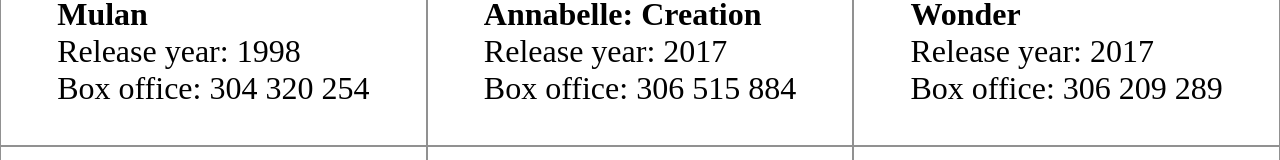
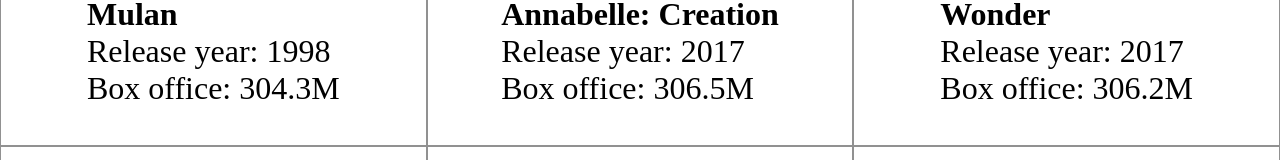
Before and after one commit to DmytroPred/Angular-project, an Angular app: page / in a window 1280 px wide. Shown: the part 445-605 px from the top of the page. Built offline with nearby package versions, Linux system fonts and the light colour scheme.

Commit message:
[#4] Cash formating, json Data implementing

```diff
--- a/src/app/app.component.html
+++ b/src/app/app.component.html
@@ -16,7 +16,7 @@
       <div>
         <span><br><strong>{{film.name}}</strong></span>
         <span><br>Release year: {{film.year}}</span>
-        <span><br>Box office: {{film.cash}}</span>
+        <span><br>Box office: {{film.cash | cashFormater}}</span>
       </div>
     </li>
   </ul>
--- a/src/app/app.component.ts
+++ b/src/app/app.component.ts
@@ -1,6 +1,14 @@
 import { Component } from '@angular/core';
-import { Film } from './film';
-import { FILMS } from './pack-films';
+// import { Film } from './film';
+// import { FILMS } from './pack-films';
+import filmsData from './films.json';
+
+interface Film {
+  name: string;
+  image: string;
+  year: number;
+  cash: string;
+}
 
 @Component({
   selector: 'app-root',
@@ -8,14 +16,17 @@
   styleUrls: ['./app.component.scss']
 })
 export class AppComponent {
-  films = FILMS;
+  title = 'files';
 
-  film: Film = {
-    name: '',
-    image:  '',
-    cash: '',
-    year: 0
-  }
+  // films = FILMS;
+
+  // film: Film = {
+  //   name: '',
+  //   image:  '',
+  //   cash: '',
+  //   year: 0
+  // }
+  films: Film[] = filmsData;
 
   otherTheme: boolean = false;
   otherView: boolean = false;
--- a/src/app/app.module.ts
+++ b/src/app/app.module.ts
@@ -4,12 +4,12 @@
 
 import { AppRoutingModule } from './app-routing.module';
 import { AppComponent } from './app.component';
-// import { CashFormaterPipe } from './cash-formater.pipe';
+import { CashFormaterPipe } from './cash-formater.pipe';
 
 @NgModule({
   declarations: [
     AppComponent,
-    // CashFormaterPipe,
+    CashFormaterPipe,
   ],
   imports: [
     BrowserModule,
--- a/src/app/cash-formater.pipe.ts
+++ b/src/app/cash-formater.pipe.ts
@@ -1,28 +1,16 @@
-// import { Pipe, PipeTransform } from '@angular/core';
-// import { Film } from './film';
-// import { FILMS } from './pack-films';
+import { Pipe, PipeTransform } from '@angular/core';
 
-// @Pipe({
-//   name: 'cashFormater'
-// })
-// export class CashFormaterPipe implements PipeTransform {
+@Pipe({
+  name: 'cashFormater'
+})
+export class CashFormaterPipe implements PipeTransform {
 
-//   transform(value: string, ...arg: unknown[]): unknown {
-//     let num = 0;
-//     // num +=  1;
-//     return console.log(FILMS[num].cash + 'M'), console.log(num), num +=  1;
-//   }
+  transform(cash: string): any {
+    console.log(+cash);
+    if(+cash >= 1e6) {
+      return `${Math.round(+cash / 1e5) / 10}M`;
+    } else if(+cash >= 1e3)
+      return `${Math.round(+cash / 1e2) / 10}K`;
+  }
 
-// }
-
-// export const FILMS: Film[] = [
-//   { name: 'Mulan', image: 'https://www.kinonews.ru/insimgs/poster/thumbs/poster5767_2.jpg', year: 1998 , cash: '304 320 254'},
-//   { name: 'Annabelle: Creation', image: 'https://www.kinonews.ru/insimgs/2017/poster/thumbs/poster74495_1.jpg', year: 2017, cash: '306 515 884'},
-//   { name: 'Wonder', image: 'https://www.kinonews.ru/insimgs/2017/poster/thumbs/poster76897_1.jpg', year: 2017, cash: '306 209 289' },
-//   { name: 'Liar Liar', image: 'https://www.kinonews.ru/insimgs/poster/thumbs/poster27460_1.jpg', year: 1997, cash: '302 710 615'},
-//   { name: 'Rambo: First Blood Part II', image: 'https://www.kinonews.ru/insimgs/poster/thumbs/poster3078_1.jpg', year: 1985, cash: '300 400 432'},
-//   { name: 'Van Helsing', image: 'https://www.kinonews.ru/insimgs/poster/thumbs/poster4172_3.jpg', year: 2004, cash: '300 157 638'},
-//   { name: 'The Truman Show', image: 'https://www.kinonews.ru/insimgs/poster/thumbs/poster5944_2.jpg', year: 1998, cash: '264 118 201'},
-//   { name: 'Pulp Fiction', image: 'https://www.kinonews.ru/insimgs/poster/thumbs/poster3163_6.jpg', year: 	1994, cash: '213 928 762'},
-//   { name: 'Rocky', image: 'https://www.kinonews.ru/insimgs/poster/thumbs/poster8336_6.jpg', year: 1976, cash: '225 000 000'}
-// ];
+}
--- /dev/null
+++ b/src/app/films.json
@@ -0,0 +1,55 @@
+[
+  {
+    "name":"Mulan",
+    "image":"https://www.kinonews.ru/insimgs/poster/thumbs/poster5767_2.jpg",
+    "year":1998,
+    "cash":"304320254"
+  },
+  {
+    "name":"Annabelle: Creation",
+    "image":"https://www.kinonews.ru/insimgs/2017/poster/thumbs/poster74495_1.jpg",
+    "year":2017,
+    "cash":"306515884"
+  },
+  {
+    "name":"Wonder",
+    "image":"https://www.kinonews.ru/insimgs/2017/poster/thumbs/poster76897_1.jpg",
+    "year":2017,
+    "cash":"306209289"
+  },
+  {
+    "name":"Liar Liar",
+    "image":"https://www.kinonews.ru/insimgs/poster/thumbs/poster27460_1.jpg",
+    "year":1997,
+    "cash":"302710615"
+  },
+  {
+    "name":"Rambo: First Blood Part II",
+    "image":"https://www.kinonews.ru/insimgs/poster/thumbs/poster3078_1.jpg",
+    "year":1985,
+    "cash":"300400432"
+  },{
+    "name":"Van Helsing",
+    "image":"https://www.kinonews.ru/insimgs/poster/thumbs/poster4172_3.jpg",
+    "year":2004,
+    "cash":"300157638"
+  },
+  {
+    "name":"The Truman Show",
+    "image":"https://www.kinonews.ru/insimgs/poster/thumbs/poster5944_2.jpg",
+    "year":1998,
+    "cash":"264118201"
+  },
+  {
+    "name":"Pulp Fiction",
+    "image":"https://www.kinonews.ru/insimgs/poster/thumbs/poster3163_6.jpg",
+    "year":1994,
+    "cash":"213928762"
+  },
+  {
+    "name":"Rocky",
+    "image":"https://www.kinonews.ru/insimgs/poster/thumbs/poster8336_6.jpg",
+    "year":1976,
+    "cash":"225000000"
+  }
+]
--- a/src/app/pack-films.ts
+++ b/src/app/pack-films.ts
@@ -1,13 +1,15 @@
-import { Film } from './film';
+// import { Film } from './film';
 
-export const FILMS: Film[] = [
-  { name: 'Mulan', image: 'https://www.kinonews.ru/insimgs/poster/thumbs/poster5767_2.jpg', year: 1998 , cash: '304 320 254'},
-  { name: 'Annabelle: Creation', image: 'https://www.kinonews.ru/insimgs/2017/poster/thumbs/poster74495_1.jpg', year: 2017, cash: '306 515 884'},
-  { name: 'Wonder', image: 'https://www.kinonews.ru/insimgs/2017/poster/thumbs/poster76897_1.jpg', year: 2017, cash: '306 209 289' },
-  { name: 'Liar Liar', image: 'https://www.kinonews.ru/insimgs/poster/thumbs/poster27460_1.jpg', year: 1997, cash: '302 710 615'},
-  { name: 'Rambo: First Blood Part II', image: 'https://www.kinonews.ru/insimgs/poster/thumbs/poster3078_1.jpg', year: 1985, cash: '300 400 432'},
-  { name: 'Van Helsing', image: 'https://www.kinonews.ru/insimgs/poster/thumbs/poster4172_3.jpg', year: 2004, cash: '300 157 638'},
-  { name: 'The Truman Show', image: 'https://www.kinonews.ru/insimgs/poster/thumbs/poster5944_2.jpg', year: 1998, cash: '264 118 201'},
-  { name: 'Pulp Fiction', image: 'https://www.kinonews.ru/insimgs/poster/thumbs/poster3163_6.jpg', year: 	1994, cash: '213 928 762'},
-  { name: 'Rocky', image: 'https://www.kinonews.ru/insimgs/poster/thumbs/poster8336_6.jpg', year: 1976, cash: '225 000 000'}
-];
+// export const FILMS: Film[] = [
+//   { name: 'Mulan', image: 'https://www.kinonews.ru/insimgs/poster/thumbs/poster5767_2.jpg', year: 1998 , cash: '304320254'},
+//   { name: 'Annabelle: Creation', image: 'https://www.kinonews.ru/insimgs/2017/poster/thumbs/poster74495_1.jpg', year: 2017, cash: '306515884'},
+//   { name: 'Wonder', image: 'https://www.kinonews.ru/insimgs/2017/poster/thumbs/poster76897_1.jpg', year: 2017, cash: '306209289' },
+//   { name: 'Liar Liar', image: 'https://www.kinonews.ru/insimgs/poster/thumbs/poster27460_1.jpg', year: 1997, cash: '302710615'},
+//   { name: 'Rambo: First Blood Part II', image: 'https://www.kinonews.ru/insimgs/poster/thumbs/poster3078_1.jpg', year: 1985, cash: '300400432'},
+//   { name: 'Van Helsing', image: 'https://www.kinonews.ru/insimgs/poster/thumbs/poster4172_3.jpg', year: 2004, cash: '300157638'},
+//   { name: 'The Truman Show', image: 'https://www.kinonews.ru/insimgs/poster/thumbs/poster5944_2.jpg', year: 1998, cash: '264118201'},
+//   { name: 'Pulp Fiction', image: 'https://www.kinonews.ru/insimgs/poster/thumbs/poster3163_6.jpg', year: 	1994, cash: '213928762'},
+//   { name: 'Rocky', image: 'https://www.kinonews.ru/insimgs/poster/thumbs/poster8336_6.jpg', year: 1976, cash: '225000000'}
+// ];
+// alert(JSON.stringify(FILMS));
+// alert(JSON.parse('[{"name":"Mulan","image":"https://www.kinonews.ru/insimgs/poster/thumbs/poster5767_2.jpg","year":1998,"cash":"304320254"},{"name":"Annabelle: Creation","image":"https://www.kinonews.ru/insimgs/2017/poster/thumbs/poster74495_1.jpg","year":2017,"cash":"306515884"},{"name":"Wonder","image":"https://www.kinonews.ru/insimgs/2017/poster/thumbs/poster76897_1.jpg","year":2017,"cash":"306209289"},{"name":"Liar Liar","image":"https://www.kinonews.ru/insimgs/poster/thumbs/poster27460_1.jpg","year":1997,"cash":"302710615"},{"name":"Rambo: First Blood Part II","image":"https://www.kinonews.ru/insimgs/poster/thumbs/poster3078_1.jpg","year":1985,"cash":"300400432"},{"name":"Van Helsing","image":"https://www.kinonews.ru/insimgs/poster/thumbs/poster4172_3.jpg","year":2004,"cash":"300157638"},{"name":"The Truman Show","image":"https://www.kinonews.ru/insimgs/poster/thumbs/poster5944_2.jpg","year":1998,"cash":"264118201"},{"name":"Pulp Fiction","image":"https://www.kinonews.ru/insimgs/poster/thumbs/poster3163_6.jpg","year":1994,"cash":"213928762"},{"name":"Rocky","image":"https://www.kinonews.ru/insimgs/poster/thumbs/poster8336_6.jpg","year":1976,"cash":"225000000"}]'))
--- a/tsconfig.json
+++ b/tsconfig.json
@@ -18,6 +18,8 @@
     "importHelpers": true,
     "target": "es2017",
     "module": "es2020",
+    "resolveJsonModule": true,
+    "esModuleInterop": true,
     "lib": [
       "es2020",
       "dom"
```
Also changed, not shown: src/app/film.ts (+6 -6 lines), 1 other file (tests, documents, lock files or other folders).
